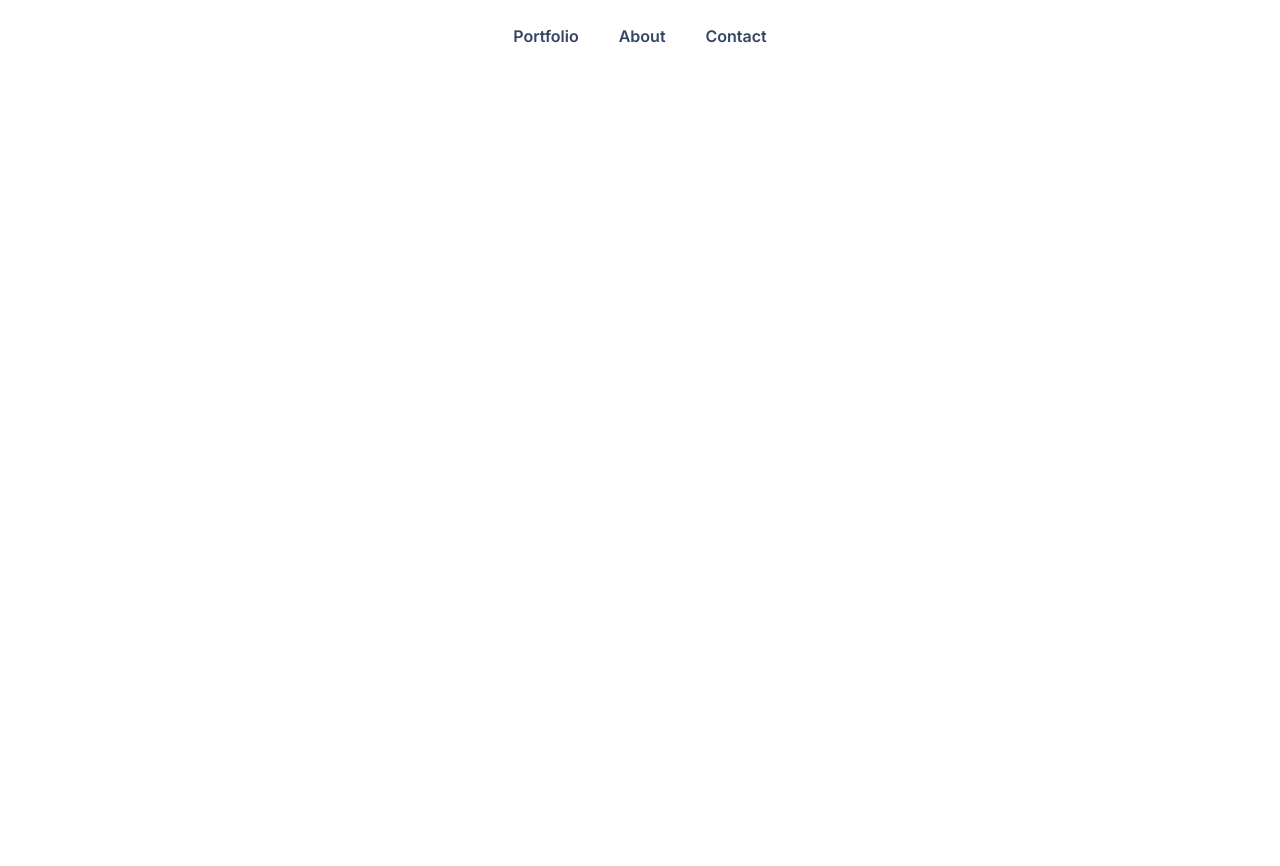
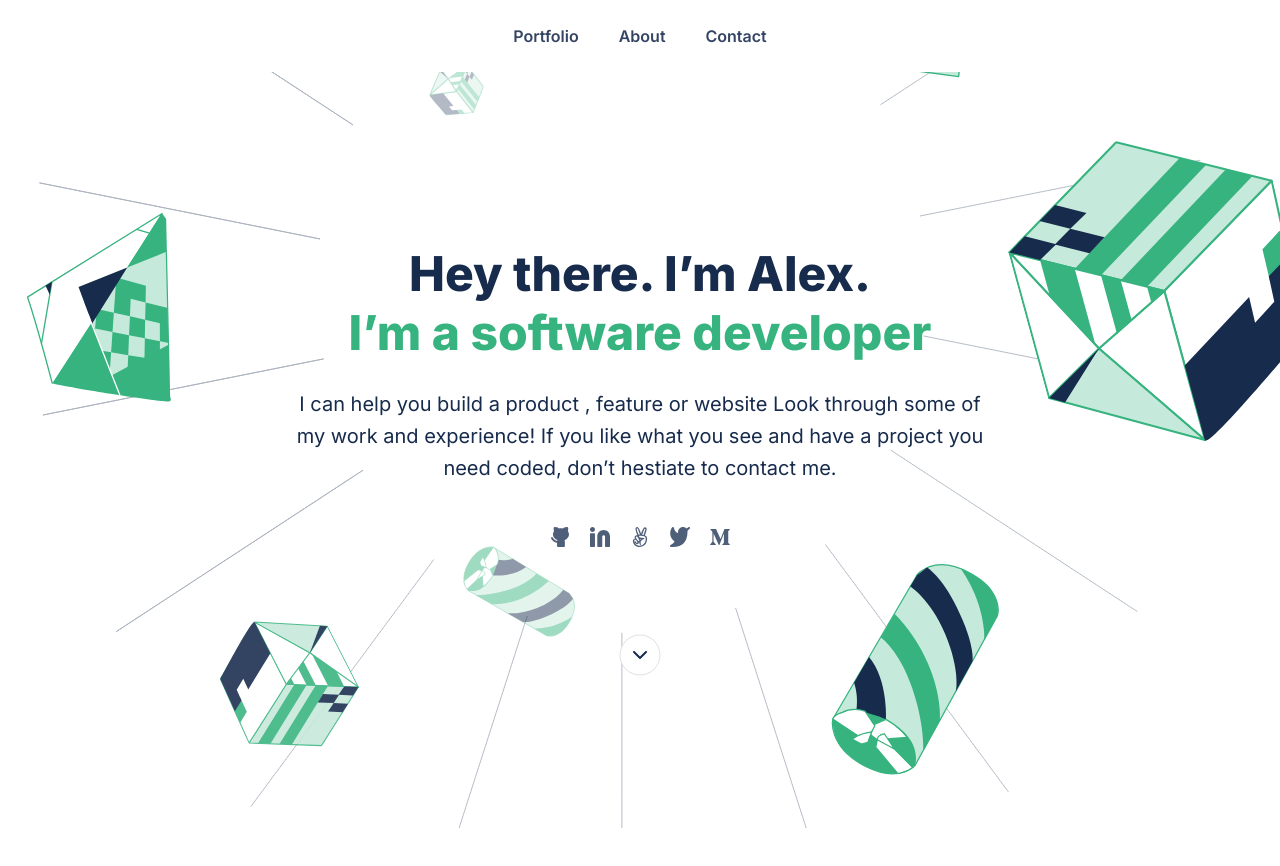
Before and after one commit to maxthestranger/mts_portfolio, a website: page index.html in a window 1280 px wide. Before the commit the page ends 800 px from the top, so only its background shows below. Drawn offline with Linux system fonts and the light colour scheme.

Commit message:
add hero section

```diff
--- a/css/style.css
+++ b/css/style.css
@@ -32,6 +32,9 @@ a:hover {
   align-items: center;
   justify-content: space-between;
   padding: 0 24px;
+  position: fixed;
+  width: 100%;
+  top: 0;
 }
 
 .navbar {
@@ -79,6 +82,82 @@ a:hover {
   border-radius: 8px;
 }
 
+/* hero */
+.main {
+  min-height: 100vh;
+  width: 100%;
+}
+
+.hero {
+  background-image: url('../img/header-llustration-desktop.svg');
+  background-repeat: no-repeat;
+  background-size: cover;
+  background-position: center center;
+  display: block;
+  height: auto;
+}
+
+.hero-inner {
+  display: flex;
+  flex-direction: column;
+  align-items: center;
+  justify-content: flex-start;
+  height: 756px;
+  margin: 72px auto 231px;
+}
+
+.container {
+  margin: 0 113px;
+  padding: 80px 0;
+}
+
+.hero-title {
+  font-weight: 800;
+  font-size: 40px;
+  text-align: center;
+  /* letter-spacing: 0.37px; */
+  color: #172b4d;
+  max-width: 585px;
+  padding-top: 76px;
+}
+
+.hero-title span {
+  color: #36b37e;
+}
+
+.hero-description {
+  margin-top: 26px;
+  font-weight: normal;
+  font-size: 20px;
+  line-height: 32px;
+  text-align: center;
+  color: #172b4d;
+  padding: 0 60px;
+  max-width: 820px;
+}
+
+.socials {
+  margin-top: 33px;
+  display: flex;
+  transition: all 0.2s ease-in-out;
+  padding: 0 5px;
+}
+
+.socials a:hover,
+.more-info img:hover {
+  transform: scale(1.3);
+}
+
+.more-info {
+  margin-top: 24px;
+  padding: 49px 0 24px 0;
+}
+
+.more-info img {
+  transition: all 0.2s ease-in-out;
+  cursor: pointer;
+}
+
 @media (min-width: 768px) {
   .mb-menu {
     display: none;
@@ -96,4 +175,15 @@ a:hover {
     max-height: 72px;
     min-height: 72px;
   }
+
+  .hero-title {
+    font-size: 48px;
+    padding-top: 172px;
+  }
 }
+
+@media (max-width: 1020px) {
+  .hero-description {
+    padding: 0 29px;
+  }
+}
--- a/index.html
+++ b/index.html
@@ -21,5 +21,40 @@
         <span></span>
       </button>
     </header>
+    <main class="main">
+      <section class="hero">
+        <div class="hero-inner">
+          <h1 class="hero-title">
+            Hey there. I’m Alex. <br /><span>I’m a software developer</span>
+          </h1>
+          <p class="hero-description">
+            I can help you build a product , feature or website Look through
+            some of my work and experience! If you like what you see and have a
+            project you need coded, don’t hestiate to contact me.
+          </p>
+          <div class="socials">
+            <a href="#">
+              <img src="./img/github.svg" alt="github" />
+            </a>
+            <a href="#">
+              <img src="./img/linkedin.svg" alt="linkedIn" />
+            </a>
+            <a href="#">
+              <img src="./img/angelist.svg" alt="angelist" />
+            </a>
+            <a href="#">
+              <img src="./img/twitter.svg" alt="twitter" />
+            </a>
+            <a href="#">
+              <img src="./img/medium.svg" alt="medium" />
+            </a>
+          </div>
+          <div class="more-info">
+            <img src="./img/Disabled.svg" alt="more" />
+          </div>
+        </div>
+      </section>
+    </main>
+    <footer></footer>
   </body>
 </html>
```
Also changed, not shown: img/Disabled.svg (added), img/angelist.svg (added), img/github.svg (added), img/header-illsutration-mobile.svg (added), img/header-llustration-desktop.svg (added), img/linkedin.svg (added), img/medium.svg (added), img/twitter.svg (added).
